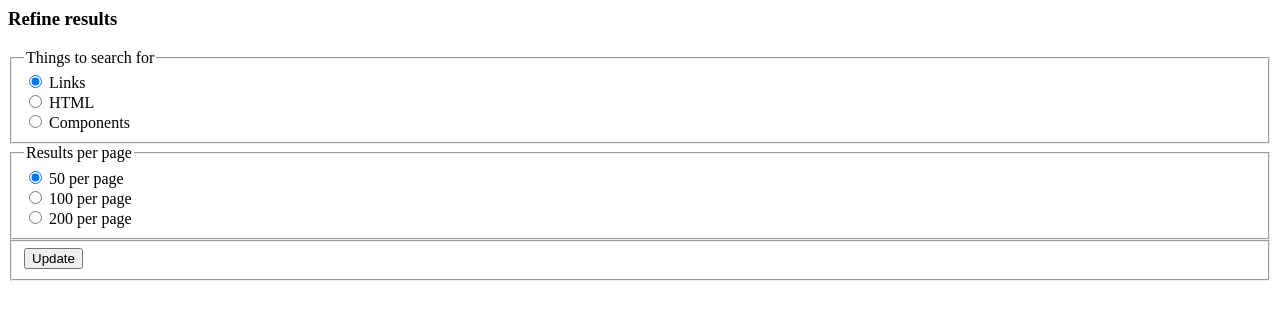
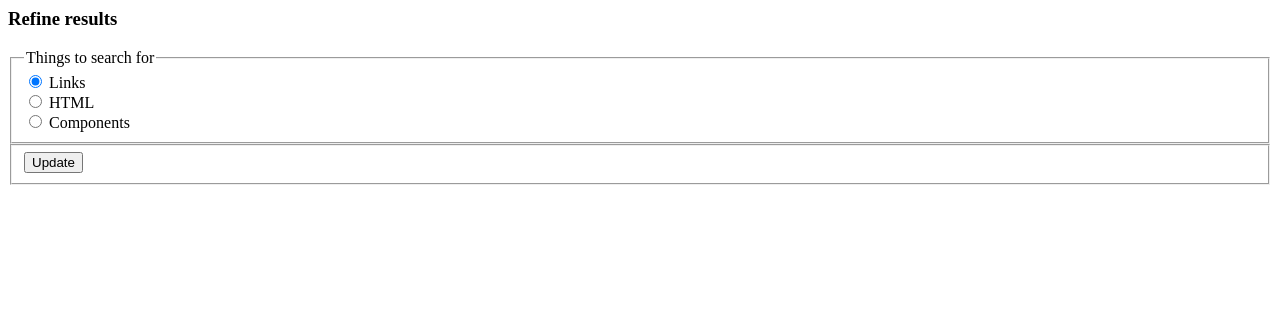
Before and after one commit to cfpb/website-indexer, a Django app: template viewer/viewer/templates/viewer/search_side_bar.html in a window 1280 px wide. Shown: the top 320 px of the page. Run offline with Django 4.2, Linux system fonts and the light colour scheme; the template is opened without the code that fills it, so the values that code supplies are empty; parts of the project's set-up code (start-up, migrations or seed data) failed here and were passed over.

Commit message:
Viewer: Deprecate pagination option
Per team discussion, this commit removes the "paginate_by" option from
the viewer search form. Pagination is now fixed at 25 results per
page, as suggested in the CFPB Design System:

https://cfpb.github.io/design-system/patterns/pagination

```diff
--- a/viewer/viewer/static_src/crawsqueal.js
+++ b/viewer/viewer/static_src/crawsqueal.js
@@ -21,8 +21,6 @@ if ( form && filters ) {
   document.getElementById( 'update-button' ).classList.add( 'u-hidden' );
   form.addEventListener( 'submit', ev => {
     const searchType = filters.querySelector( 'input[name="search_type"]:checked' ).value || 'links';
-    const paginateBy = filters.querySelector( 'input[name="paginate_by"]:checked' ).value || '50';
     form.querySelector( 'input[name="search_type"]' ).value = searchType;
-    form.querySelector( 'input[name="paginate_by"]' ).value = paginateBy;
   });
 }
--- a/viewer/viewer/templates/viewer/page_list.html
+++ b/viewer/viewer/templates/viewer/page_list.html
@@ -76,7 +76,6 @@
             Go
           </button>
           <input type="hidden" name="search_type" value="{{ form.search_type }}">
-          <input type="hidden" name="paginate_by" value="{{ form.paginate_by }}">
           <input type="hidden" name="q" value="{{ form.q }}">
         </form>
   </nav>
--- a/viewer/viewer/templates/viewer/search_form.html
+++ b/viewer/viewer/templates/viewer/search_form.html
@@ -1,7 +1,6 @@
 <div class="search_wrapper u-mt30">
   <form action="{% url 'index' %}" id="search_form">
     <input type="hidden" name="search_type" value="{{ form.search_type | default:'links' }}">
-    <input type="hidden" name="paginate_by" value="{{ form.paginate_by | default:'50' }}">
     <h2 class="h4">Search terms</h2>
     <div class="o-form__input-w-btn">
       <div class="o-form__input-w-btn_input-container">
--- a/viewer/viewer/templates/viewer/search_side_bar.html
+++ b/viewer/viewer/templates/viewer/search_side_bar.html
@@ -21,23 +21,6 @@
           </fieldset>
         </div>
       </div>
-      <div class="o-form_group u-mb30">
-        <fieldset class="o-form_fieldset">
-          <legend class="h4">Results per page</legend>
-          <div class="m-form-field m-form-field__radio reg-radio">
-            <input class="a-radio" type="radio" value="50" id="results_50" name="paginate_by"{% if form.paginate_by is None or form.paginate_by == '50' %} checked{% endif %}>
-            <label class="a-label" for="results_50">50 per page</label>
-          </div>
-          <div class="m-form-field m-form-field__radio reg-radio">
-            <input class="a-radio" type="radio" value="100" id="results_100" name="paginate_by"{% if form.paginate_by == '100' %} checked{% endif %}>
-            <label class="a-label" for="results_100">100 per page</label>
-          </div>
-          <div class="m-form-field m-form-field__radio reg-radio">
-            <input class="a-radio" type="radio" value="200" id="results_200" name="paginate_by"{% if form.paginate_by == '200' %} checked{% endif %}>
-            <label class="a-label" for="results_200">200 per page</label>
-          </div>
-        </fieldset>
-      </div>
       <div class="o-form_group u-mb30" id="update-button">
         <fieldset class="o-form_fieldset u-mt20">
           <div class="input-with-btn_btn">
```
Also changed, not shown: viewer/viewer/forms.py (+0 -10 lines), viewer/viewer/views.py (+1 -6 lines).
